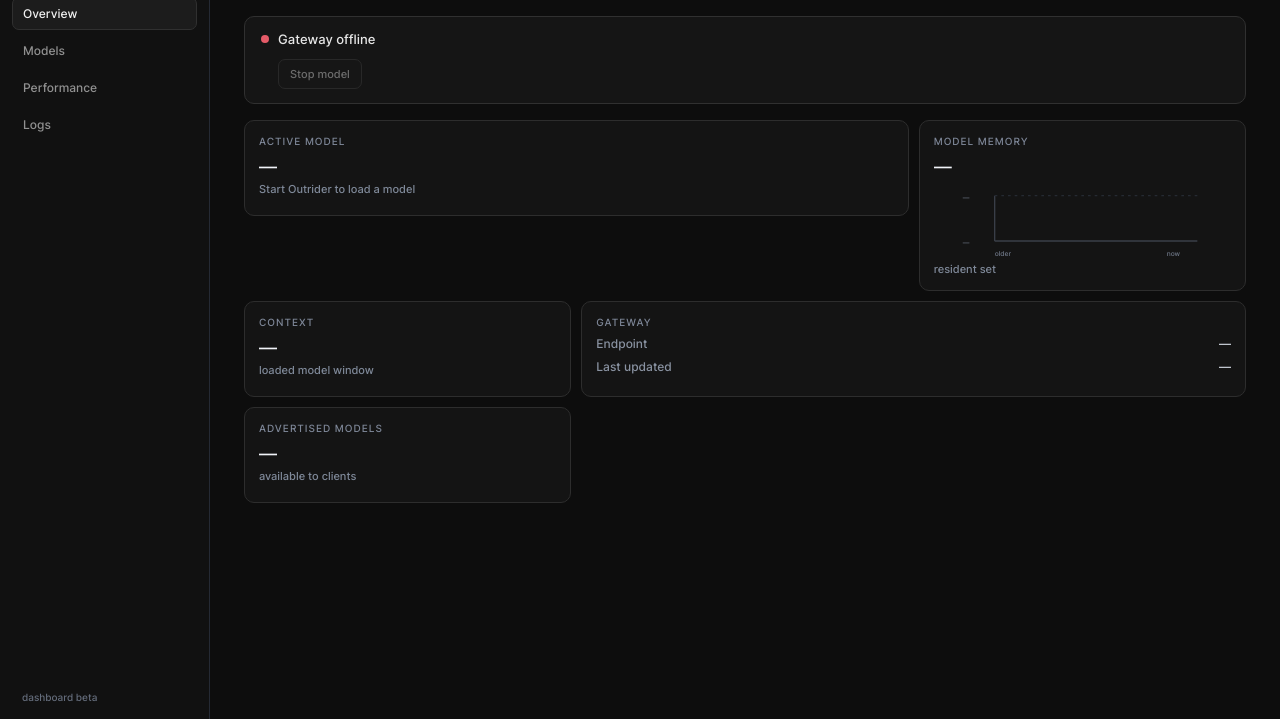
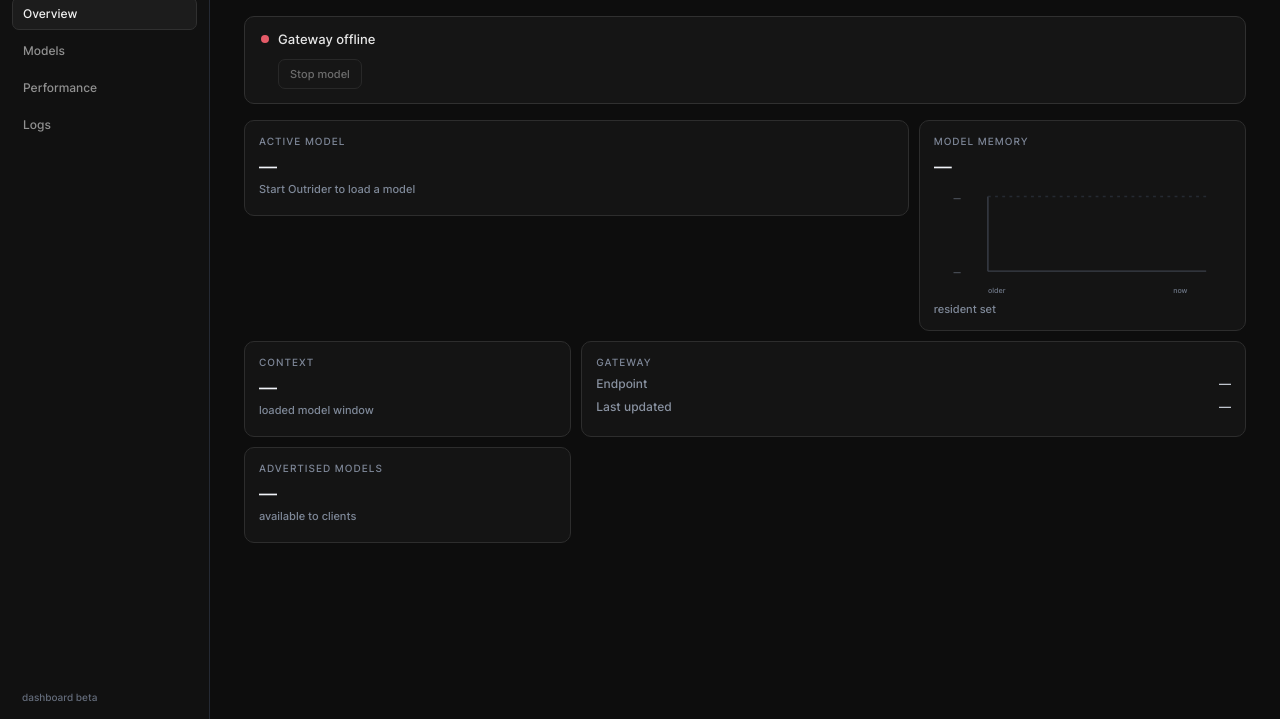
Before and after one commit to corvines/outrider, a website built with Vite: page dashboard/frontend/index.html in a window 1280 px wide. Shown: the part 81-800 px from the top of the page. Built offline with nearby package versions, Linux system fonts and the light colour scheme; what @wailsio/runtime would draw is missing.

Commit message:
fix: enlarge memory charts

```diff
--- a/dashboard/frontend/public/style.css
+++ b/dashboard/frontend/public/style.css
@@ -64,7 +64,7 @@ button { font: inherit; }
 .card-title { color: #7e8798; font-size: 10px; letter-spacing: .1em; text-transform: uppercase; }
 .card-value { margin-top: 9px; color: #f1f3f8; font-size: 18px; font-weight: 650; overflow: hidden; text-overflow: ellipsis; white-space: nowrap; }
 .card-note { margin-top: 5px; color: #7f8999; font-size: 11px; }
-.sparkline { display: block; width: 100%; height: 72px; margin-top: 8px; overflow: visible; }
+.sparkline { display: block; width: 100%; height: 112px; margin-top: 8px; overflow: visible; }
 .chart-axis { stroke: #3a3f49; stroke-width: 1; }
 .chart-grid { stroke: #252a32; stroke-width: 1; stroke-dasharray: 2 3; }
 .chart-label { fill: #6f7888; font-size: 5px; font-family: Inter, -apple-system, BlinkMacSystemFont, sans-serif; }
--- a/dashboard/frontend/src/main.ts
+++ b/dashboard/frontend/src/main.ts
@@ -28,7 +28,7 @@ app.innerHTML = `
         </section>
         <section class="grid">
           <article class="card card-wide"><div class="card-title">Active model</div><div id="model" class="card-value">—</div><div id="model-note" class="card-note">No model loaded</div></article>
-          <article class="card"><div class="card-title">Model memory</div><div id="memory" class="card-value">—</div><svg id="memory-chart" class="sparkline" viewBox="0 0 180 54" role="img" aria-label="Resident memory trend"><line class="chart-axis" x1="24" y1="8" x2="24" y2="42" /><line class="chart-axis" x1="24" y1="42" x2="176" y2="42" /><line class="chart-grid" x1="24" y1="8" x2="176" y2="8" /><polyline /><text class="chart-label" data-axis-high x="0" y="11">—</text><text class="chart-label" data-axis-low x="0" y="45">—</text><text class="chart-label" data-axis-old x="24" y="53">older</text><text class="chart-label" data-axis-now x="153" y="53">now</text></svg><div class="card-note">resident set</div></article>
+          <article class="card"><div class="card-title">Model memory</div><div id="memory" class="card-value">—</div><svg id="memory-chart" class="sparkline" viewBox="0 0 180 78" role="img" aria-label="Resident memory trend"><line class="chart-axis" x1="24" y1="8" x2="24" y2="60" /><line class="chart-axis" x1="24" y1="60" x2="176" y2="60" /><line class="chart-grid" x1="24" y1="8" x2="176" y2="8" /><polyline /><text class="chart-label" data-axis-high x="0" y="11">—</text><text class="chart-label" data-axis-low x="0" y="63">—</text><text class="chart-label" data-axis-old x="24" y="75">older</text><text class="chart-label" data-axis-now x="153" y="75">now</text></svg><div class="card-note">resident set</div></article>
           <article class="card"><div class="card-title">Context</div><div id="context" class="card-value">—</div><div class="card-note">loaded model window</div></article>
           <article class="card card-wide"><div class="card-title">Gateway</div><div class="metric"><span>Endpoint</span><span id="endpoint">—</span></div><div class="metric"><span>Last updated</span><span id="updated">—</span></div></article>
           <article class="card"><div class="card-title">Advertised models</div><div id="model-count" class="card-value">—</div><div class="card-note">available to clients</div></article>
@@ -43,7 +43,7 @@ app.innerHTML = `
       <div id="page-performance" class="page hidden">
         <div class="page-intro"><div class="eyebrow">Performance</div><p>Runtime signals from the resident model and gateway.</p></div>
         <section class="grid">
-          <article class="card card-wide"><div class="card-title">Resident memory</div><div id="performance-memory" class="card-value">—</div><svg id="performance-chart" class="sparkline" viewBox="0 0 180 54" role="img" aria-label="Resident memory trend"><line class="chart-axis" x1="24" y1="8" x2="24" y2="42" /><line class="chart-axis" x1="24" y1="42" x2="176" y2="42" /><line class="chart-grid" x1="24" y1="8" x2="176" y2="8" /><polyline /><text class="chart-label" data-axis-high x="0" y="11">—</text><text class="chart-label" data-axis-low x="0" y="45">—</text><text class="chart-label" data-axis-old x="24" y="53">older</text><text class="chart-label" data-axis-now x="153" y="53">now</text></svg><div class="card-note">sampled while the dashboard is open</div></article>
+          <article class="card card-wide"><div class="card-title">Resident memory</div><div id="performance-memory" class="card-value">—</div><svg id="performance-chart" class="sparkline" viewBox="0 0 180 78" role="img" aria-label="Resident memory trend"><line class="chart-axis" x1="24" y1="8" x2="24" y2="60" /><line class="chart-axis" x1="24" y1="60" x2="176" y2="60" /><line class="chart-grid" x1="24" y1="8" x2="176" y2="8" /><polyline /><text class="chart-label" data-axis-high x="0" y="11">—</text><text class="chart-label" data-axis-low x="0" y="63">—</text><text class="chart-label" data-axis-old x="24" y="75">older</text><text class="chart-label" data-axis-now x="153" y="75">now</text></svg><div class="card-note">sampled while the dashboard is open</div></article>
           <article class="card"><div class="card-title">Context window</div><div id="performance-context" class="card-value">—</div><div class="card-note">active model window</div></article>
           <article class="card card-wide"><div class="card-title">Active model</div><div id="performance-model" class="card-value">—</div><div class="card-note">resident model</div></article>
           <article class="card"><div class="card-title">Gateway</div><div id="performance-endpoint" class="card-value">—</div><div id="performance-updated" class="card-note">—</div></article>
@@ -230,7 +230,7 @@ function renderMemoryChart(bytes: number) {
   const range = maximum - minimum || 1;
   const points = memorySamples.map((sample, index) => {
     const x = memorySamples.length === 1 ? 100 : 24 + (index / (memorySamples.length - 1)) * 152;
-    const y = 42 - ((sample - minimum) / range) * 34;
+    const y = 60 - ((sample - minimum) / range) * 52;
     return `${x.toFixed(1)},${y.toFixed(1)}`;
   }).join(" ");
   memoryChart.querySelector("polyline")?.setAttribute("points", points);
```
